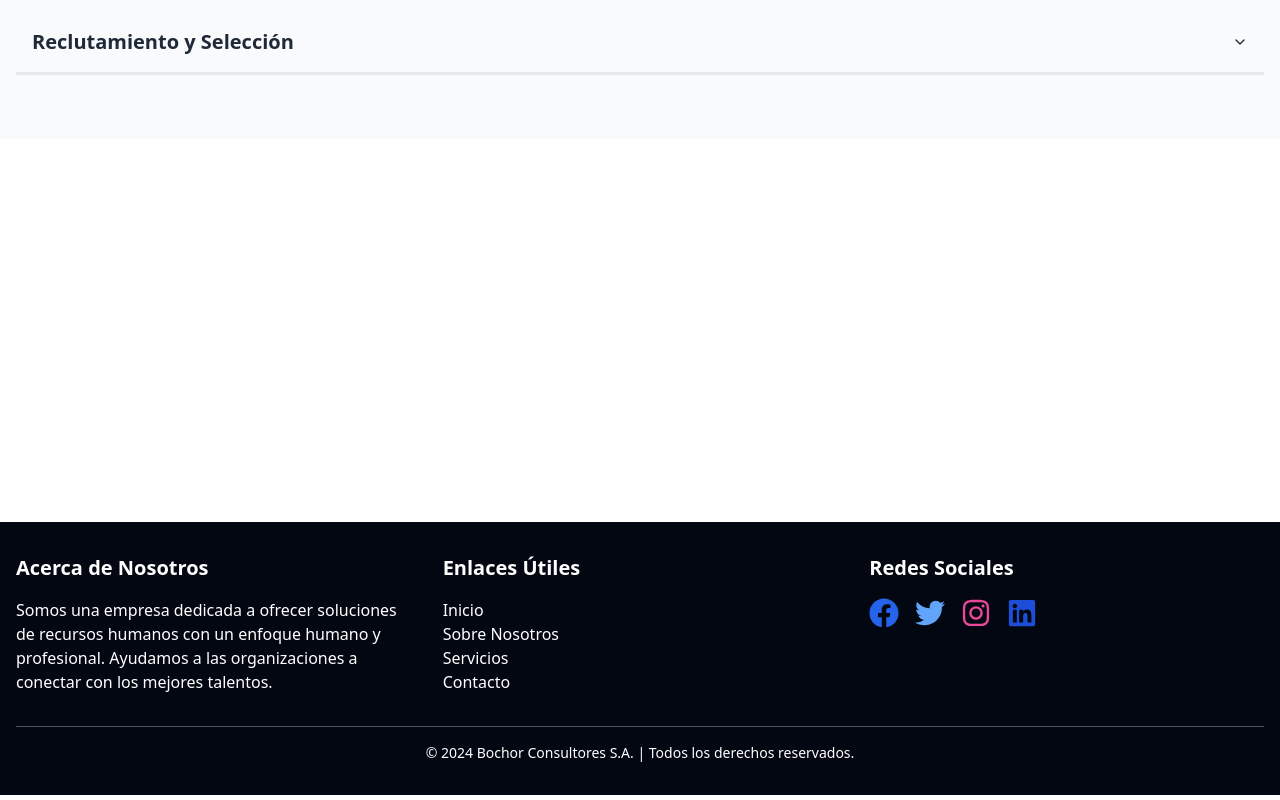
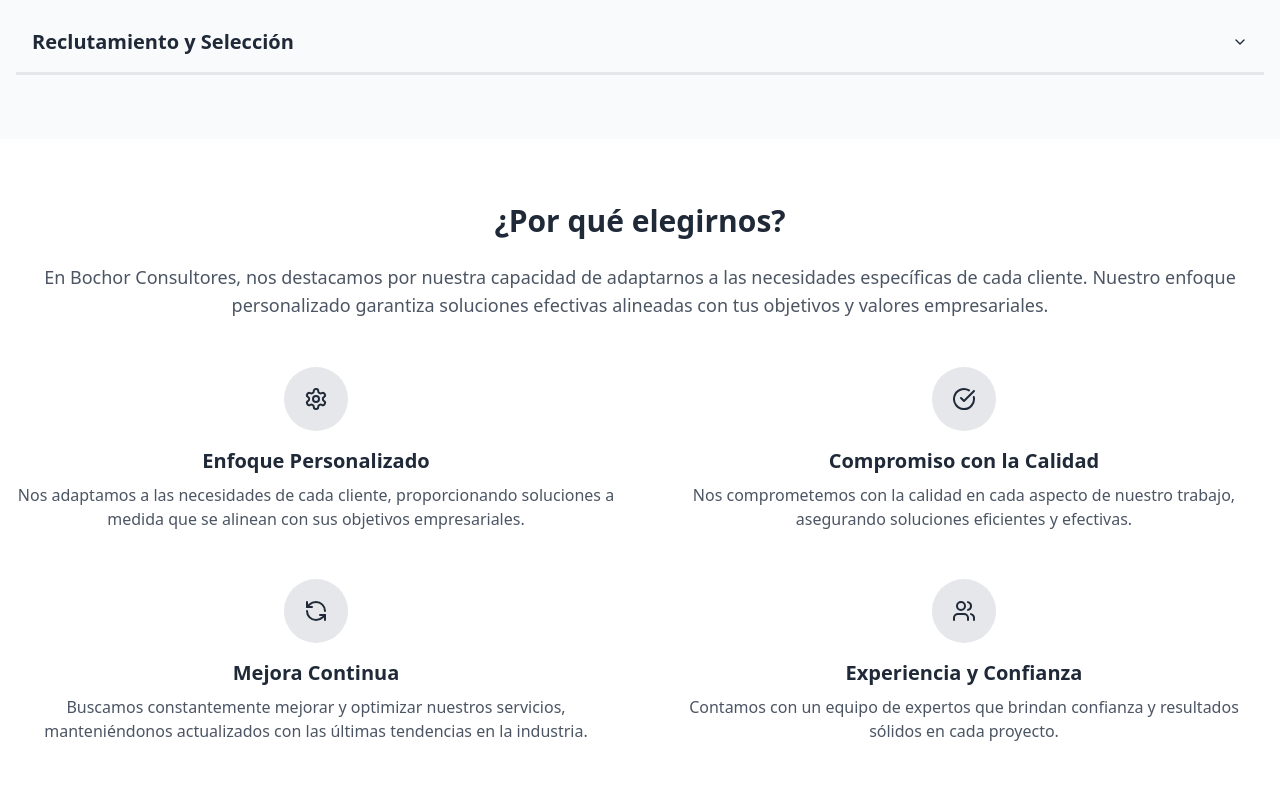
Before and after one commit to SmaniaMatias20/Bochor, a React (Vite) app in the folder Front/: page /Services in a window 1280 px wide. Shown: the part 400-1200 px from the top of the page. Built offline with nearby package versions, Linux system fonts and the light colour scheme; no server answers.

Commit message:
por que elegirnos

```diff
--- /dev/null
+++ b/Front/src/components/custom/WhyChooseUs.jsx
@@ -0,0 +1,59 @@
+import { Settings, CheckCircle, RefreshCcw, Users } from 'lucide-react';
+
+const WhyChooseUs = () => {
+    return (
+        <section className="bg-white py-16 px-4">
+            <div className="max-w-screen-xl mx-auto text-center">
+                <h2 className="text-3xl font-semibold text-gray-800 mb-6">¿Por qué elegirnos?</h2>
+                <p className="text-lg text-gray-600 mb-12">
+                    En Bochor Consultores, nos destacamos por nuestra capacidad de adaptarnos a las necesidades
+                    específicas de cada cliente. Nuestro enfoque personalizado garantiza soluciones efectivas
+                    alineadas con tus objetivos y valores empresariales.
+                </p>
+                <div className="grid grid-cols-1 md:grid-cols-2 gap-12">
+                    <div className="flex flex-col items-center">
+                        <div className="w-16 h-16 rounded-full bg-gray-200 flex items-center justify-center mb-4">
+                            <Settings className="text-xl text-gray-800" />
+                        </div>
+                        <h3 className="text-xl font-semibold text-gray-800 mb-2">Enfoque Personalizado</h3>
+                        <p className="text-gray-600 text-center">
+                            Nos adaptamos a las necesidades de cada cliente, proporcionando soluciones a medida que
+                            se alinean con sus objetivos empresariales.
+                        </p>
+                    </div>
+                    <div className="flex flex-col items-center">
+                        <div className="w-16 h-16 rounded-full bg-gray-200 flex items-center justify-center mb-4">
+                            <CheckCircle className="text-xl text-gray-800" />
+                        </div>
+                        <h3 className="text-xl font-semibold text-gray-800 mb-2">Compromiso con la Calidad</h3>
+                        <p className="text-gray-600 text-center">
+                            Nos comprometemos con la calidad en cada aspecto de nuestro trabajo, asegurando soluciones
+                            eficientes y efectivas.
+                        </p>
+                    </div>
+                    <div className="flex flex-col items-center">
+                        <div className="w-16 h-16 rounded-full bg-gray-200 flex items-center justify-center mb-4">
+                            <RefreshCcw className="text-xl text-gray-800" />
+                        </div>
+                        <h3 className="text-xl font-semibold text-gray-800 mb-2">Mejora Continua</h3>
+                        <p className="text-gray-600 text-center">
+                            Buscamos constantemente mejorar y optimizar nuestros servicios, manteniéndonos actualizados
+                            con las últimas tendencias en la industria.
+                        </p>
+                    </div>
+                    <div className="flex flex-col items-center">
+                        <div className="w-16 h-16 rounded-full bg-gray-200 flex items-center justify-center mb-4">
+                            <Users className="text-xl text-gray-800" />
+                        </div>
+                        <h3 className="text-xl font-semibold text-gray-800 mb-2">Experiencia y Confianza</h3>
+                        <p className="text-gray-600 text-center">
+                            Contamos con un equipo de expertos que brindan confianza y resultados sólidos en cada proyecto.
+                        </p>
+                    </div>
+                </div>
+            </div>
+        </section>
+    );
+};
+
+export default WhyChooseUs;
--- a/Front/src/components/custom/pages/Services.jsx
+++ b/Front/src/components/custom/pages/Services.jsx
@@ -1,10 +1,12 @@
 import CompanyOfferings from "../CompanyOfferings";
+import WhyChooseUs from "../WhyChooseUs";
 
 
 export function Services() {
     return (
         <section className="flex flex-col items-center min-h-screen w-full bg-white p-0 md:p-0 lg:p-0">
             <CompanyOfferings />
+            <WhyChooseUs />
         </section>
     );
 }
```
